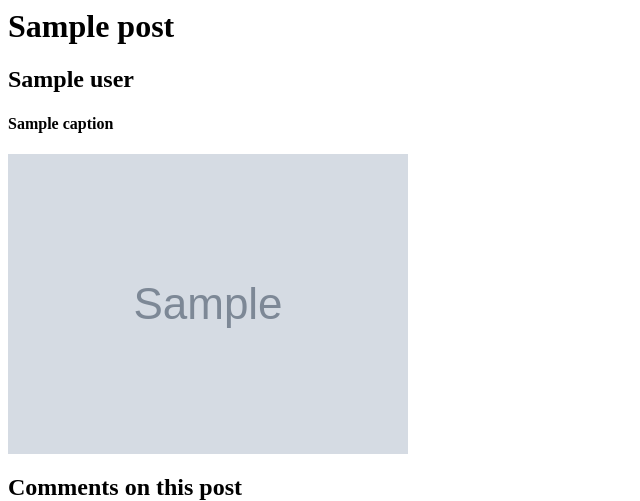
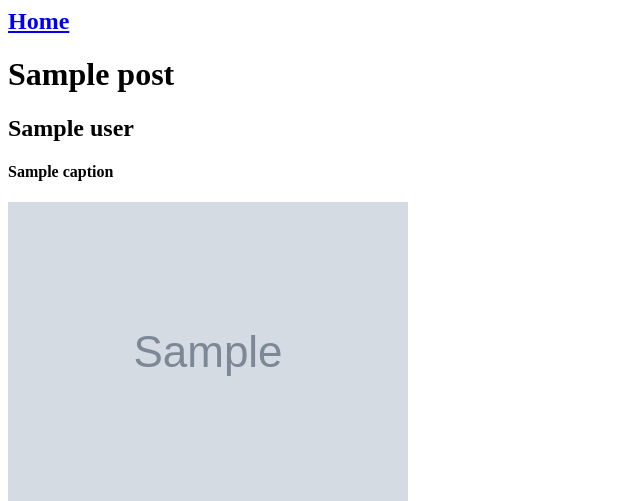
Before and after one commit to darawoo/CSSI-Final-Project, a Python web app: template templates/post.html in a window 1280 px wide. Shown: the top 501 px of the page, without its empty margins (0-640 px from the left). Run offline with Jinja, Linux system fonts and the light colour scheme; the template is opened without the code that fills it: most values are stand-ins (such as "Sample title", 1, 10 or a date in 2020); grey boxes marked "Sample" are stand-in pictures.

Commit message:
added a home button

```diff
--- a/main.py
+++ b/main.py
@@ -24,7 +24,6 @@ class Comment(ndb.Model):
 
 class Like(ndb.Model):
     user = ndb.StringProperty()
-    #numLikes = ndb.IntegerProperty()
     post_key = ndb.KeyProperty(kind=Post)
 
 class MainHandler(webapp2.RequestHandler):
--- a/templates/post.html
+++ b/templates/post.html
@@ -1,3 +1,5 @@
+<div class="home"><a href="/"><h2>Home<h2></a></div>
+
 <title>{{post.title}}</title>
 <h1>{{post.title}}</h1>
 <h2>{{post.user}}</h2>
```
